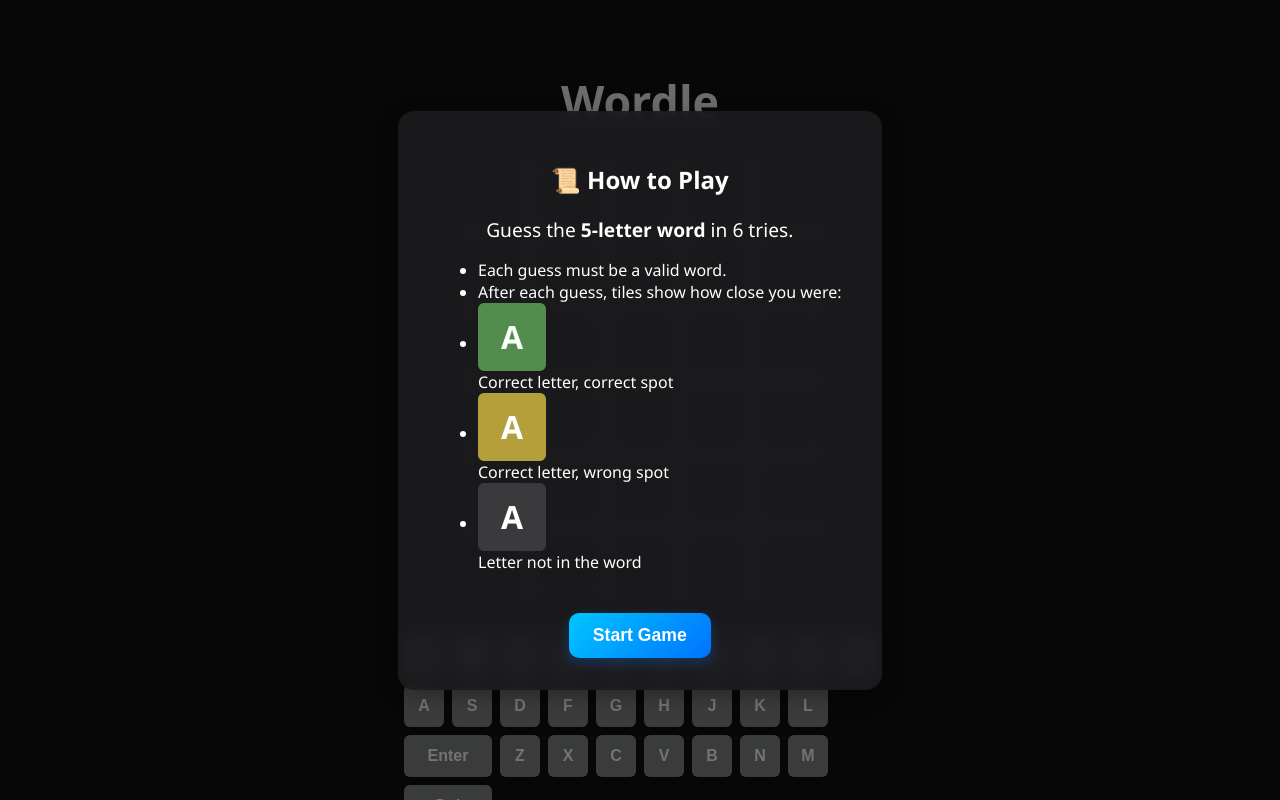
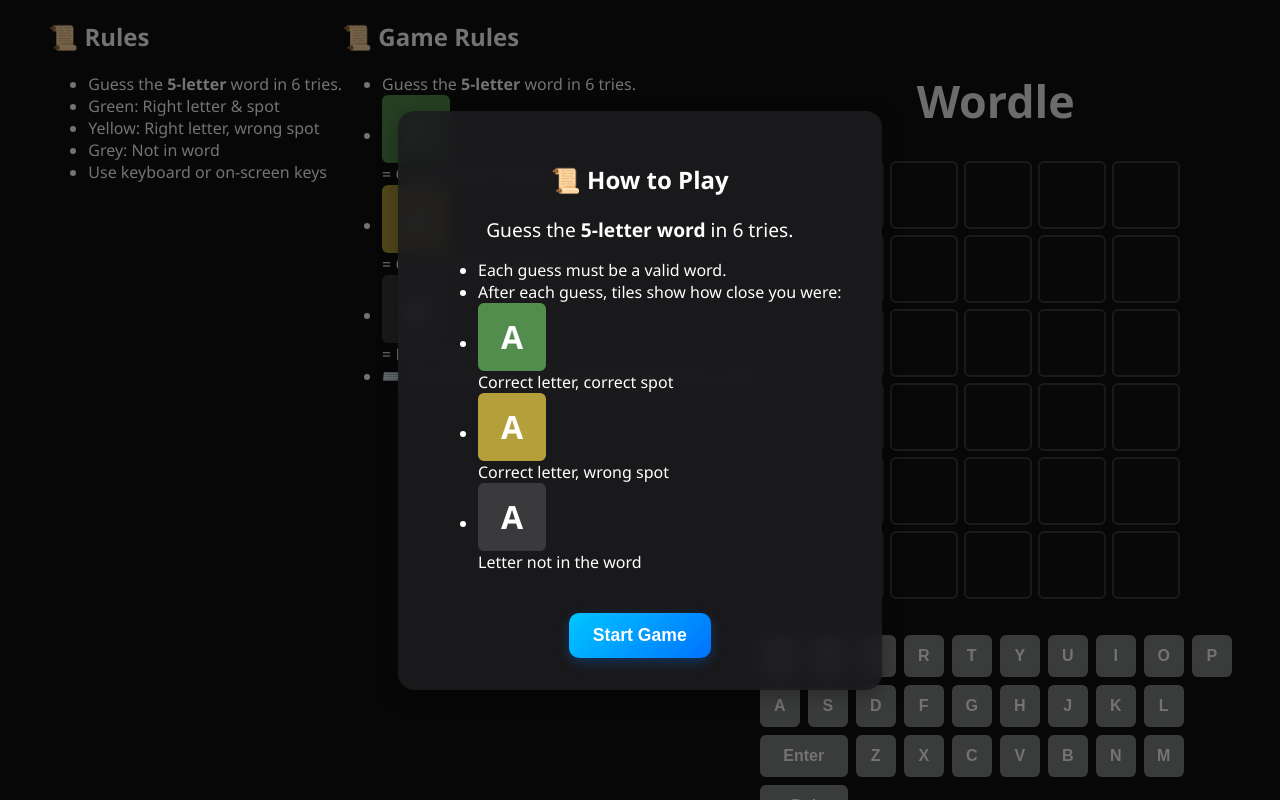
Before and after one commit to Gani2004/WordleByGani, a Flask app: page / in a window 1280 px wide. Run offline with Flask 3, Linux system fonts and the light colour scheme.

Commit message:
Update index.html

```diff
--- a/templates/index.html
+++ b/templates/index.html
@@ -7,7 +7,20 @@
   <link rel="stylesheet" href="{{ url_for('static', filename='css/style.css') }}">
 </head>
 <body>
-    <!-- Game Rules Popup -->
+
+<!-- Always-visible Rules Panel -->
+<div class="rules-panel">
+  <h2>📜 Rules</h2>
+  <ul>
+    <li>Guess the <strong>5-letter</strong> word in 6 tries.</li>
+    <li>Green: Right letter & spot</li>
+    <li>Yellow: Right letter, wrong spot</li>
+    <li>Grey: Not in word</li>
+    <li>Use keyboard or on-screen keys</li>
+  </ul>
+</div>
+
+<!-- Game Rules Popup (only shown once) -->
 <div id="rules-popup" class="popup">
   <div class="popup-content">
     <h2>📜 How to Play</h2>
@@ -22,7 +35,20 @@
     <button id="startBtn">Start Game</button>
   </div>
 </div>
+<!-- Always-visible Rules Panel -->
+<div class="rules-panel">
+  <h2>📜 Game Rules</h2>
+  <ul>
+    <li> Guess the <strong>5-letter</strong> word in 6 tries.</li>
+    <li><span class="tile green">A</span> = Correct letter & spot</li>
+    <li><span class="tile yellow">A</span> = Correct letter, wrong spot</li>
+    <li><span class="tile grey">A</span> = Not in the word</li>
+    <li>⌨️ Use the on-screen or physical keyboard to play.</li>
+  </ul>
+</div>
 
+
+<!-- Main Game Content -->
 <div class="container">
   <h1>Wordle</h1>
   <div id="board" class="board"></div>
@@ -30,6 +56,7 @@
   <p id="error-message" class="error"></p>
 </div>
 
+<!-- Win/Loss Popup -->
 <div id="popup" class="popup hidden">
   <div class="popup-content">
     <p id="popup-message"></p>
```
Lines whose indentation alone changed are shown as unchanged.
